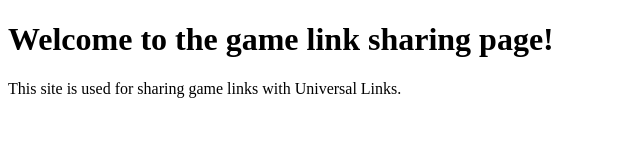
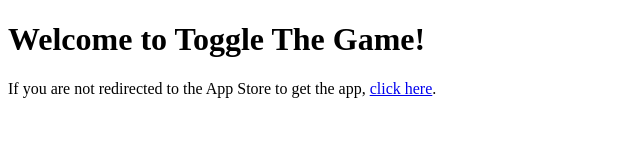
Before and after one commit to Carafe-Studios/aasa-carafestudiosllc, a plain HTML site: page index.html in a window 1280 px wide. Shown: the whole page, without its empty margins (0-640 px from the left). Drawn offline with Linux system fonts and the light colour scheme.

Commit message:
Update index.html

```diff
--- a/index.html
+++ b/index.html
@@ -2,11 +2,12 @@
 <html lang="en">
 <head>
     <meta charset="UTF-8">
+    <meta http-equiv="refresh" content="5;url=https://apps.apple.com/us/app/toggle-the-game/id6461164759">
     <meta name="viewport" content="width=device-width, initial-scale=1.0">
-    <title>Welcome</title>
+    <title>Toggle The Game</title>
 </head>
 <body>
-    <h1>Welcome to the game link sharing page!</h1>
-    <p>This site is used for sharing game links with Universal Links.</p>
+    <h1>Welcome to Toggle The Game!</h1>
+    <p>If you are not redirected to the App Store to get the app, <a href="https://apps.apple.com/us/app/toggle-the-game/id6461164759">click here</a>.</p>
 </body>
 </html>
```
